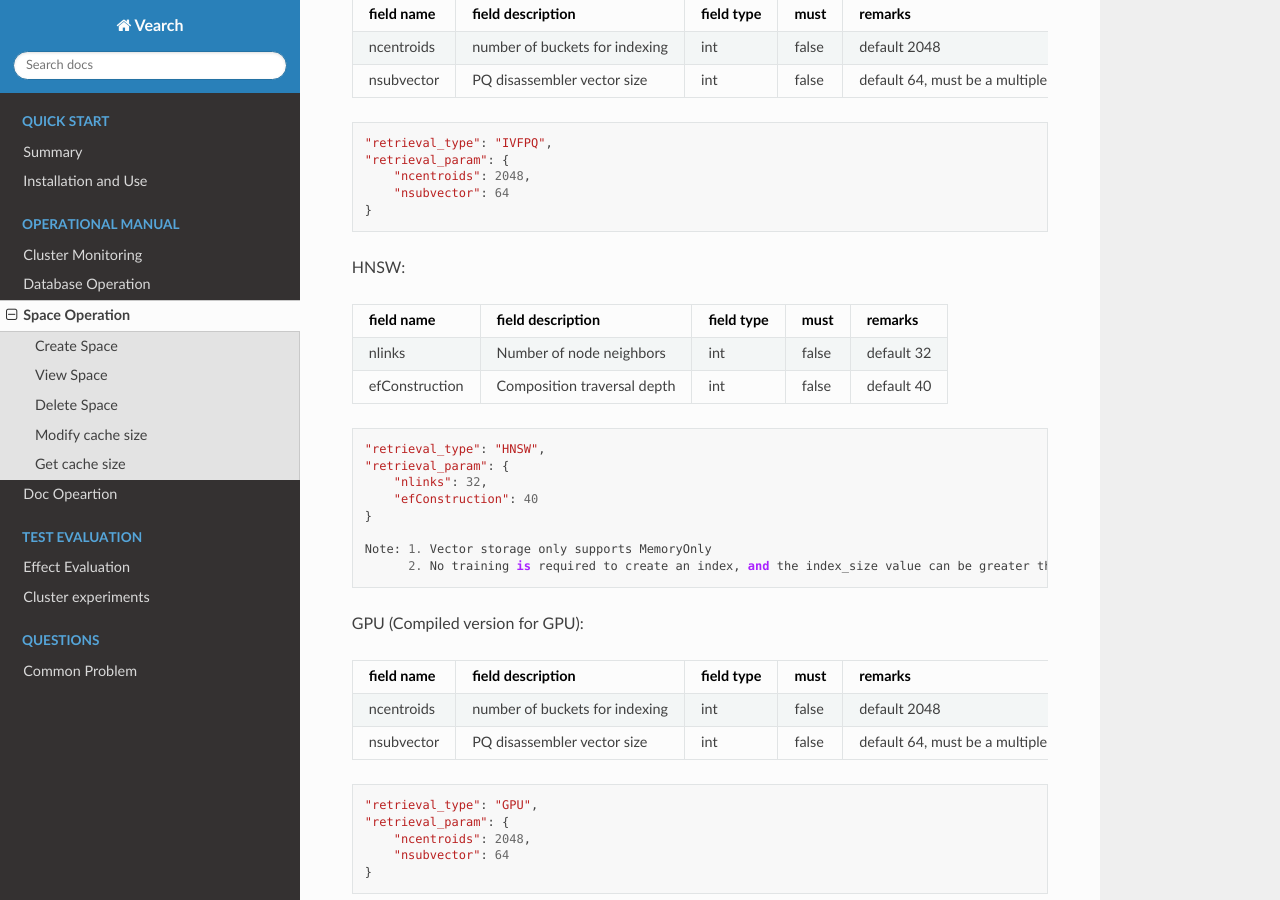
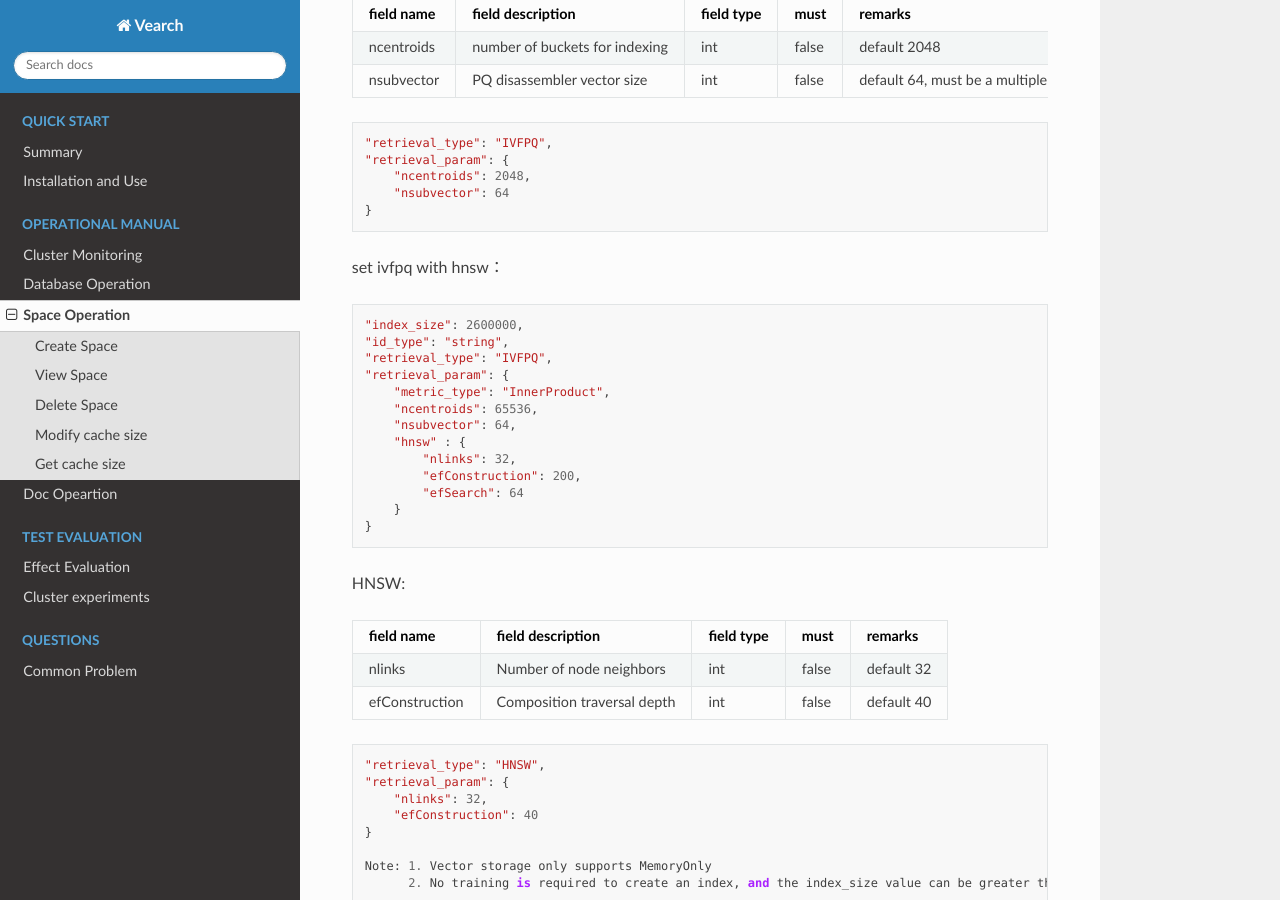
Before and after one commit to vearch/en_docs, a Sphinx documentation site: the page built from docs/source/use_op/op_space.rst, in a window 1280 px wide and 900 px high, scrolled down 2097 px. Built offline with Sphinx 7.4.7 and the Read the Docs theme 2.0.0, drawn with Linux system fonts in a browser that asks for light colours; pages that are not in the unit, such as notebooks, are missing from menus.

```diff
--- a/docs/source/overview.rst
+++ b/docs/source/overview.rst
@@ -12,7 +12,7 @@ Node: Vearch includes three types of nodes, master node (metadata management nod
 
 db: Similar to a database, the db will be created first in the cluster.
 
-Space: Similar to a database table, the library contains several tables.
+Space: Similar to a database table, the db contains several spaces.
 
 Partition: Usually each table contains several data fragments. Each data fragment only contains part of the data of the table, corresponding to partition_num.
 
@@ -20,7 +20,7 @@ Replica: Each data shard can have multiple replicas to ensure high availability
 
 Document: The basic data unit of the table. Each document usually contains several fields. Generally speaking, the document contains at least one vector field.
 
-Field: The basic data unit of the document, including vector fields and scalar fields (numeric types integer, long, float, double and string type string).
+Field: The basic data unit of the document, including vector fields and scalar fields (numeric types integer, long, float, double and string type).
 
 Vector index: Use vector index to accelerate queries, so the index attribute must be set to true for vector fields.
 
--- a/docs/source/use_op/op_space.rst
+++ b/docs/source/use_op/op_space.rst
@@ -120,6 +120,23 @@ IVFPQ:
       "nsubvector": 64
   }
 
+set ivfpq with hnsw：
+
+::
+
+  "index_size": 2600000,
+  "id_type": "string",
+  "retrieval_type": "IVFPQ",
+  "retrieval_param": {
+      "metric_type": "InnerProduct",
+      "ncentroids": 65536,
+      "nsubvector": 64,
+      "hnsw" : {
+          "nlinks": 32,
+          "efConstruction": 200,
+          "efSearch": 64
+      }
+  }
 
 HNSW:
 
```
Also changed, not shown: docs/source/use_op/cluster_status.rst (+61 -0 lines).
